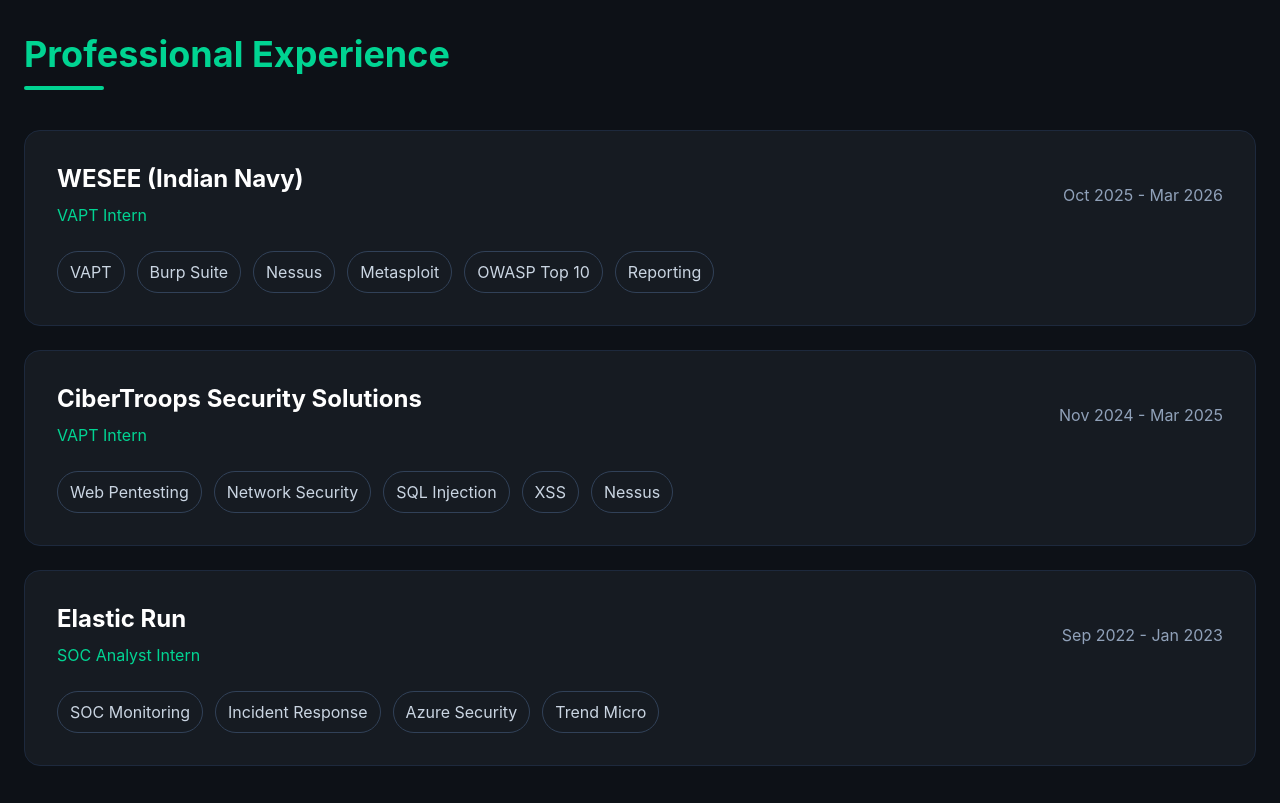
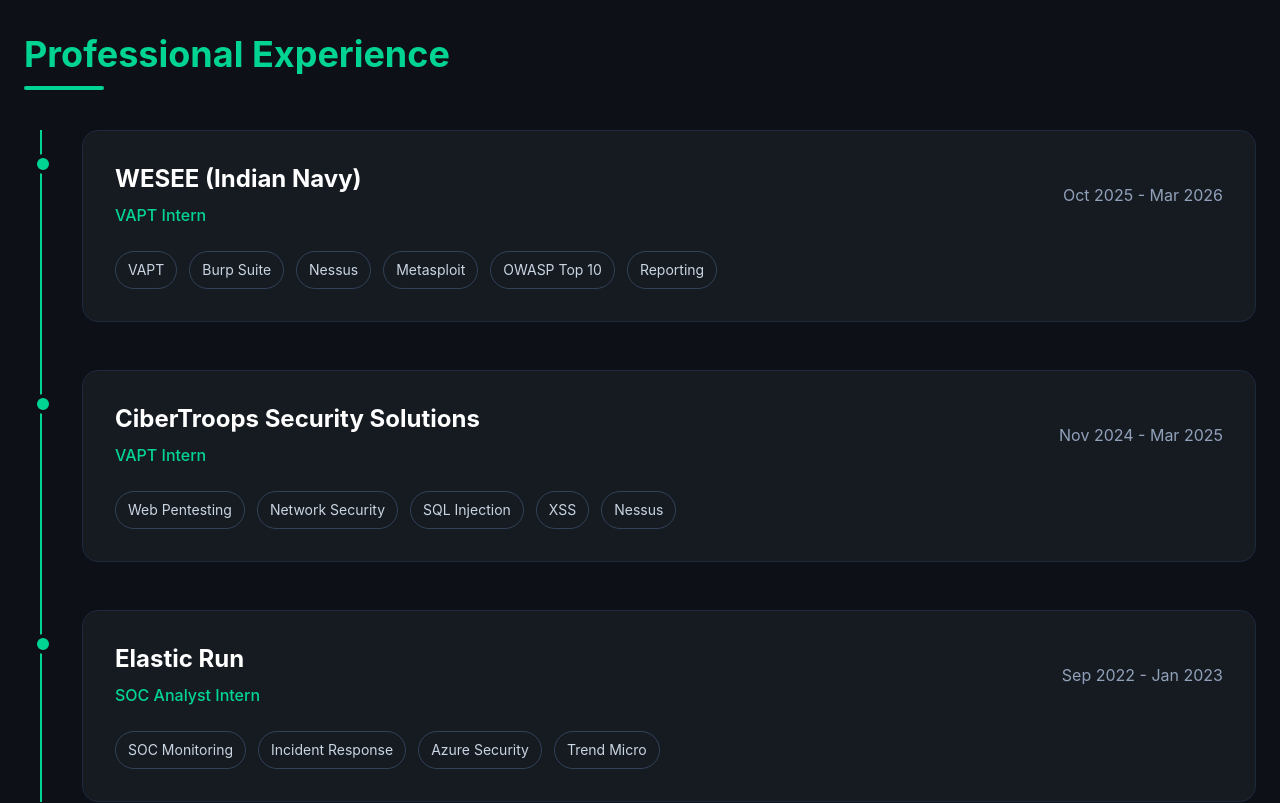
Before and after one commit to shahrachit0202/rachit-portfolio, a React (Vite) app: page / in a window 1280 px wide. Shown: the part 3080-3883 px from the top of the page. Built offline with nearby package versions, Linux system fonts and the light colour scheme.

Commit message:
Converted experience section to timeline

```diff
--- a/src/components/Experience.jsx
+++ b/src/components/Experience.jsx
@@ -44,20 +44,41 @@
   return (
     <section id="experience" className="py-24">
       <Container>
-
         <SectionTitle title="Professional Experience" />
 
-        <div className="space-y-6">
+        <div className="relative border-l-2 border-emerald-400 ml-4">
 
-          {experiences.map((exp) => (
+          {experiences.map((exp, index) => (
             <div
               key={exp.company}
+              className="relative ml-10 mb-12"
+            >
+              {/* Timeline Dot */}
+              <div
+                className="
+                  absolute
+                  -left-[49px]
+                  top-6
+                  w-5
+                  h-5
+                  rounded-full
+                  bg-emerald-400
+                  border-4
+                  border-[#0d1117]
+                "
+              />
+
+              {/* Experience Card */}
+              <div
                 className="
                   bg-[#161b22]
                   border
                   border-slate-800
                   rounded-2xl
                   p-8
+                  hover:border-emerald-400
+                  transition-all
+                  duration-300
                 "
               >
                 <div className="flex flex-col lg:flex-row lg:justify-between lg:items-center">
@@ -66,7 +87,7 @@
                       {exp.company}
                     </h3>
 
-                  <p className="text-emerald-400 mt-2">
+                    <p className="text-emerald-400 mt-2 font-medium">
                       {exp.role}
                     </p>
                   </div>
@@ -87,6 +108,7 @@
                         px-3
                         py-2
                         text-slate-300
+                        text-sm
                       "
                     >
                       {skill}
@@ -94,10 +116,10 @@
                   ))}
                 </div>
               </div>
+            </div>
           ))}
 
         </div>
-
       </Container>
     </section>
   );
```
Lines whose indentation alone changed are shown as unchanged.
